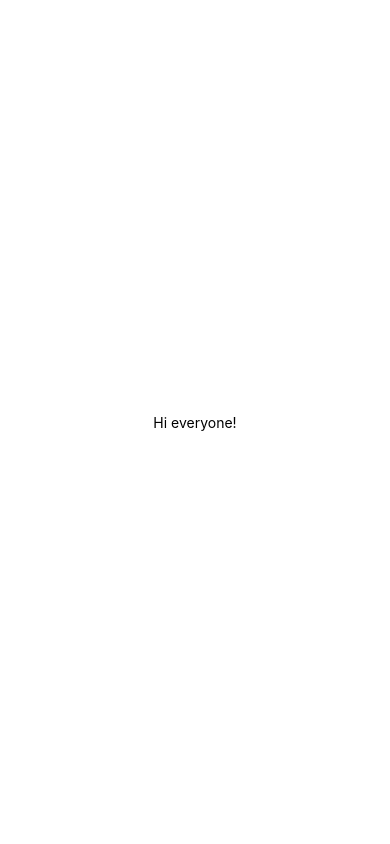
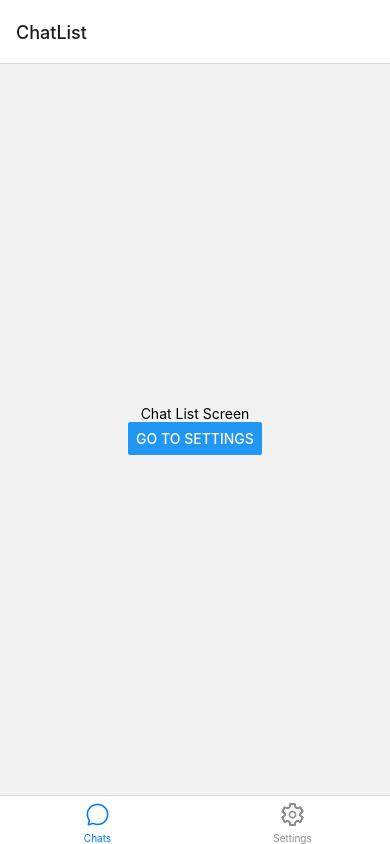
Before and after one commit to itsmrob/WhatsAppClone, a React Native app: screen /ChatList in a window 390 px wide. Built offline with nearby package versions, Linux system fonts and the light colour scheme.

Commit message:
Navigation stack created and screens added

```diff
--- a/App.js
+++ b/App.js
@@ -1,7 +1,12 @@
+import "react-native-gesture-handler";
+import { SafeAreaProvider } from "react-native-safe-area-context";
 import { useState, useCallback, useEffect } from "react";
 import { StatusBar } from "expo-status-bar";
-import { StyleSheet, Text, View } from "react-native";
+import { SafeAreaView, Settings, StyleSheet, Text, View } from "react-native";
 import * as SplashScreen from "expo-splash-screen";
+import * as Font from "expo-font";
+
+import AppNavigator from "./src/navigation/AppNavigator";
 
 SplashScreen.preventAutoHideAsync();
 
@@ -9,24 +14,45 @@
     const [appIsLoaded, setAppIsLoaded] = useState(false);
 
     useEffect(() => {
-        setTimeout(() => setAppIsLoaded(true), 2000);
-    });
+        const prepare = async () => {
+            try {
+                await Font.loadAsync({
+                    black: require("./assets/fonts/Roboto-Black.ttf"),
+                    blackItalic: require("./assets/fonts/Roboto-BlackItalic.ttf"),
+                    bold: require("./assets/fonts/Roboto-Bold.ttf"),
+                    boldItalic: require("./assets/fonts/Roboto-BoldItalic.ttf"),
+                    italic: require("./assets/fonts/Roboto-Italic.ttf"),
+                    light: require("./assets/fonts/Roboto-Light.ttf"),
+                    lightItalic: require("./assets/fonts/Roboto-LightItalic.ttf"),
+                    medium: require("./assets/fonts/Roboto-Medium.ttf"),
+                    mediumItalic: require("./assets/fonts/Roboto-MediumItalic.ttf"),
+                    regular: require("./assets/fonts/Roboto-Regular.ttf"),
+                    thin: require("./assets/fonts/Roboto-Thin.ttf"),
+                    thinItalic: require("./assets/fonts/Roboto-ThinItalic.ttf"),
+                });
+            } catch (error) {
+                console.log(error);
+            } finally {
+                setAppIsLoaded(true);
+            }
+        };
+        prepare();
+    }, []);
 
     const onLayout = useCallback(async () => {
-      if (appIsLoaded) {
-          await SplashScreen.hideAsync();
+        if (appIsLoaded) {
+            await SplashScreen.hideAsync();
         }
     }, [appIsLoaded]);
 
     if (!appIsLoaded) {
-      return null;
+        return null;
     }
 
     return (
-        <View style={styles.container} onLayout={onLayout}>
-            <Text>Hi everyone!</Text>
-            <StatusBar style="auto" />
-        </View>
+        <SafeAreaProvider style={styles.container} onLayout={onLayout}>
+            <AppNavigator/>
+        </SafeAreaProvider>
     );
 }
 
@@ -34,7 +60,7 @@
     container: {
         flex: 1,
         backgroundColor: "#fff",
-        alignItems: "center",
-        justifyContent: "center",
+        // alignItems: "center",
+        // justifyContent: "center",
     },
 });
--- /dev/null
+++ b/src/navigation/AppNavigator.js
@@ -0,0 +1,66 @@
+import { NavigationContainer } from "@react-navigation/native";
+import { createStackNavigator } from "@react-navigation/stack";
+import { createBottomTabNavigator } from "@react-navigation/bottom-tabs";
+import { Ionicons } from "@expo/vector-icons";
+
+import ChatListScreen from "../screens/ChatListScreen";
+import ChatSettingsScreen from "../screens/ChatSettingsScreen";
+import SettingsScreen from "../screens/SettingsScreen";
+
+
+const Stack = createStackNavigator();
+const Tab = createBottomTabNavigator();
+
+
+const TabNavigator = () => {
+    return (
+        <Tab.Navigator>
+            <Tab.Screen
+                name="ChatList"
+                component={ChatListScreen}
+                options={{
+                    tabBarLabel: "Chats",
+                    tabBarIcon: ({ color, size }) => (
+                        <Ionicons name="chatbubble-outline" size={size} color={color} />
+                    )
+                }}
+            />
+            <Tab.Screen
+                name="Settings"
+                component={SettingsScreen}
+                options={{
+                    tabBarLabel: "Settings",
+                    tabBarIcon: ({ color, size }) => (
+                        <Ionicons name="settings-outline" size={size} color={color} />
+                    )
+                }}
+            />
+        </Tab.Navigator>
+    );
+};
+
+const AppNavigator = () => {
+    return (
+        <NavigationContainer>
+            <Stack.Navigator>
+                <Stack.Screen
+                    name="Home"
+                    component={TabNavigator}
+                    options={{
+                        headerShown: false,
+                    }}
+                />
+                <Stack.Screen
+                    name="Settings"
+                    component={ChatSettingsScreen}
+                    options={{
+                        headerTitle: "Settings",
+                        headerBackTitle: "Back",
+                    }}
+                />
+            </Stack.Navigator>
+        </NavigationContainer>
+    );
+};
+
+export default AppNavigator;
--- /dev/null
+++ b/src/screens/ChatListScreen.js
@@ -0,0 +1,26 @@
+import React from "react";
+import { Button, Text, View, StyleSheet } from "react-native";
+
+const ChatListScreen = (props) => {
+    const { navigation } = props;
+
+    return (
+        <View style={styles.container}>
+            <Text>Chat List Screen</Text>
+            <Button
+                title="Go to settings"
+                onPress={() => navigation.navigate("Settings")}
+            />
+        </View>
+    );
+};
+
+const styles = StyleSheet.create({
+    container: {
+        flex: 1,
+        justifyContent: "center",
+        alignItems: "center",
+    },
+});
+
+export default ChatListScreen;
--- /dev/null
+++ b/src/screens/ChatSettingsScreen.js
@@ -0,0 +1,18 @@
+import React from 'react';
+import { Text, View, StyleSheet } from 'react-native';
+
+const ChatSettingsScreen = () => (
+    <View>
+        <Text>ChatSettingsScreen</Text>
+    </View>
+);
+
+const styles = StyleSheet.create({
+    container: {
+        flex: 1,
+        justifyContent: "center",
+        alignItems: "center"
+    }
+})
+
+export default ChatSettingsScreen;
--- /dev/null
+++ b/src/screens/SettingsScreen.js
@@ -0,0 +1,12 @@
+import React from 'react';
+import { Text, View } from 'react-native';
+
+const SettingsScreen = ({
+    params,
+}) => (
+    <View>
+        <Text>SettingsScreen</Text>
+    </View>
+);
+
+export default SettingsScreen;
```
Also changed, not shown: package.json (+9 -3 lines), 1 other file (tests, documents, lock files or other folders).
